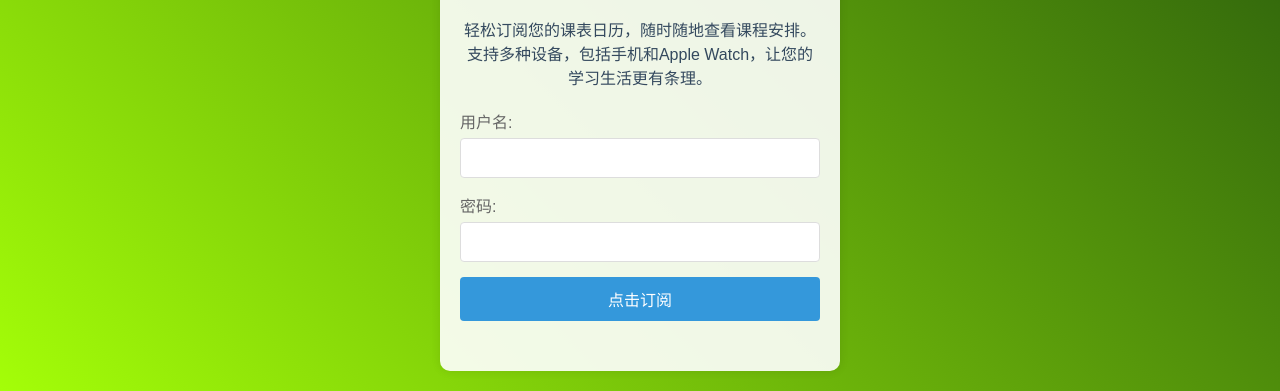
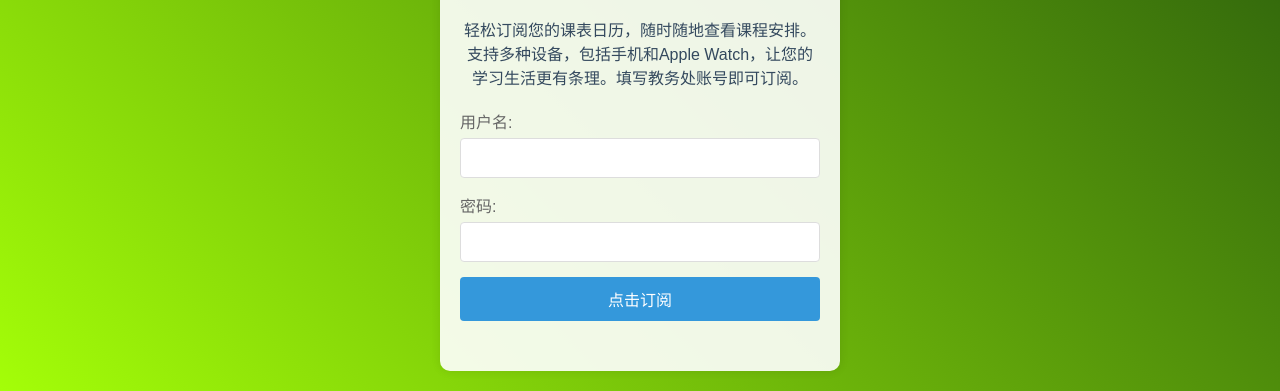
Before and after one commit to qiaoborui/CourseSync, a plain HTML site: page web/index.html in a window 1280 px wide. Shown: the part 421-812 px from the top of the page. Drawn offline with Linux system fonts and the light colour scheme.

Commit message:
fix: update text

```diff
--- a/web/index.html
+++ b/web/index.html
@@ -309,7 +309,7 @@
 
       <p class="preview-description">
         轻松订阅您的课表日历，随时随地查看课程安排。支持多种设备，包括手机和Apple
-        Watch，让您的学习生活更有条理。
+        Watch，让您的学习生活更有条理。填写教务处账号即可订阅。
       </p>
 
       <form id="subscriptionForm">
```
